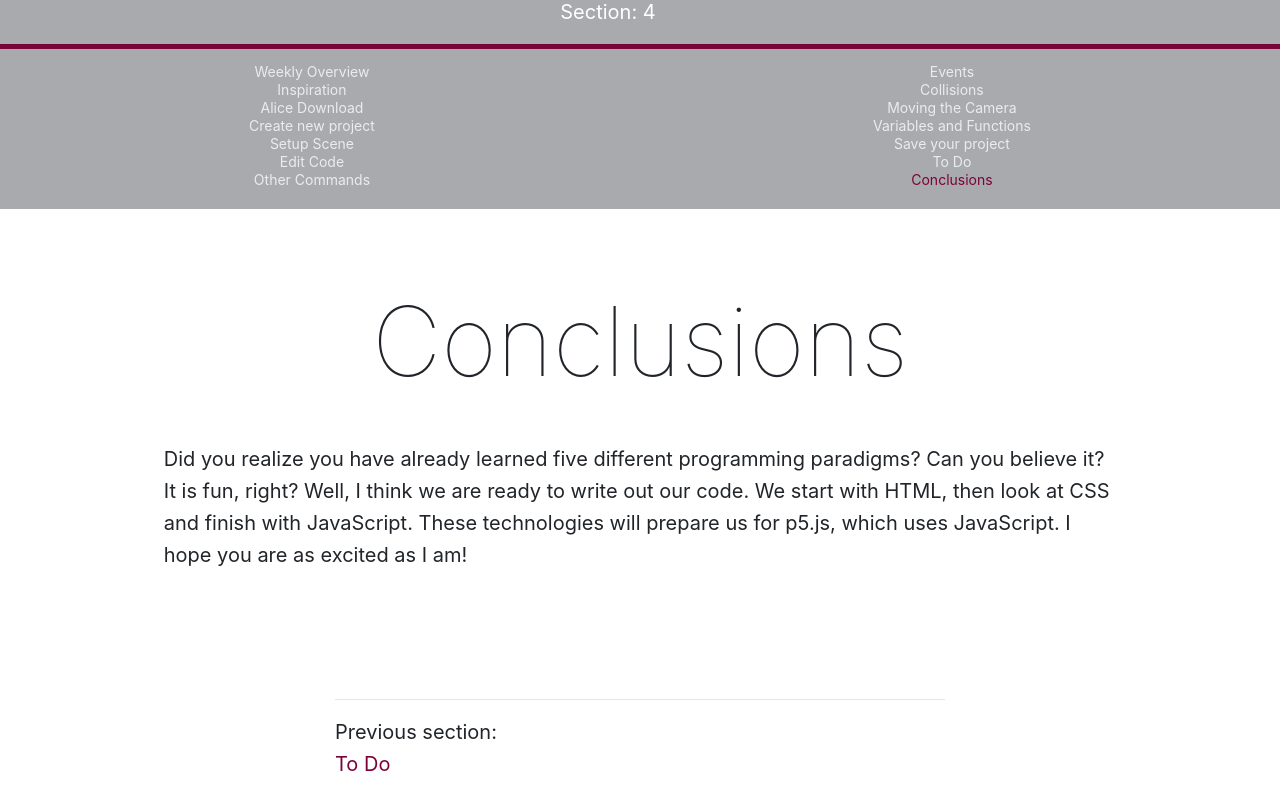
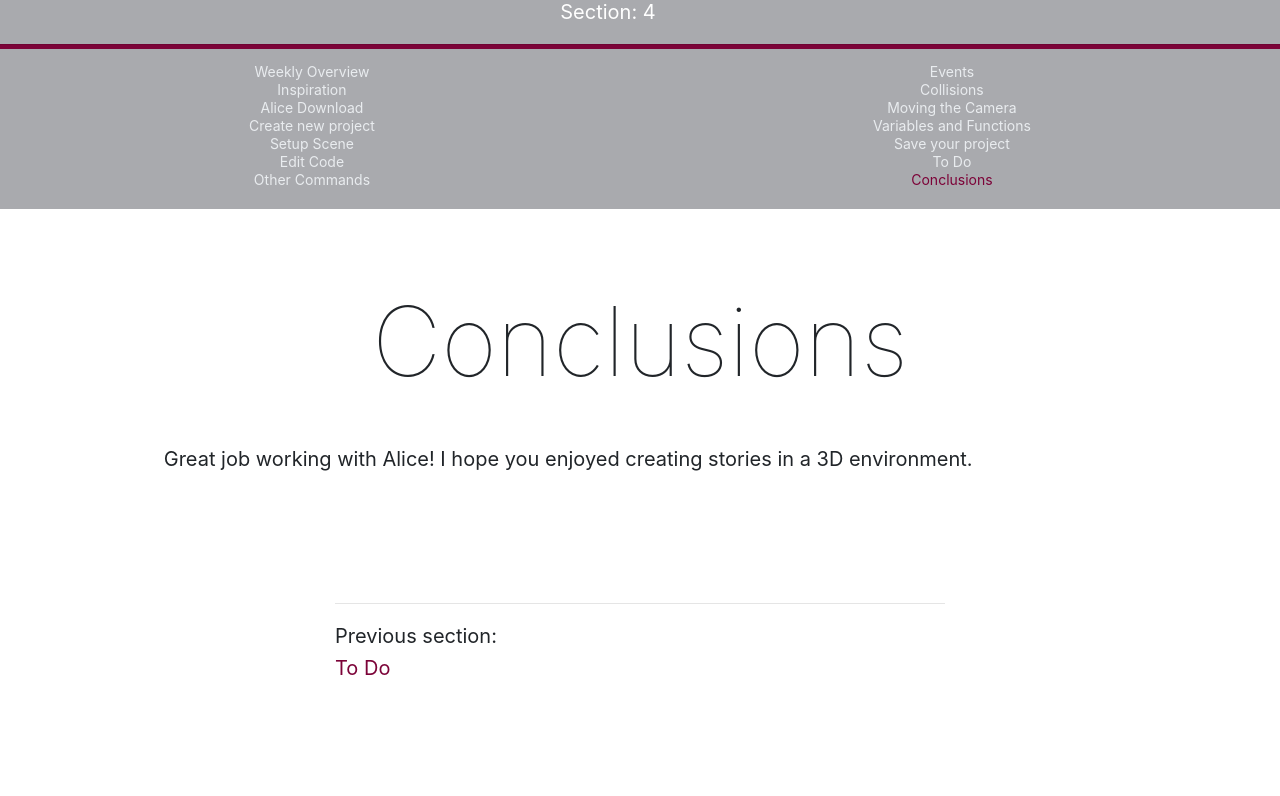
Before and after one commit to Montana-Media-Arts/IndiGame, a Jekyll site: the page built from modules/section-4/_posts/2017-03-30-conclusions.md, in a window 1280 px wide. Shown: the part 138-934 px from the top of the page. Built offline with Jekyll 4.4.1, drawn with Linux system fonts in a browser that asks for light colours; nearby versions of some CDN libraries; after the commit the page ends 900 px from its top, so only the background shows below that.

Commit message:
Update 2017-03-30-conclusions.md

```diff
--- a/modules/section-4/_posts/2017-03-30-conclusions.md
+++ b/modules/section-4/_posts/2017-03-30-conclusions.md
@@ -6,4 +6,4 @@ jotted: false
 
 # Conclusions
 
-Did you realize you have already learned five different programming paradigms?  Can you believe it? It is fun, right?  Well, I think we are ready to write out our code. We start with HTML, then look at CSS and finish with JavaScript.  These technologies will prepare us for p5.js, which uses JavaScript.  I hope you are as excited as I am!
+Great job working with Alice!  I hope you enjoyed creating stories in a 3D environment.
```
